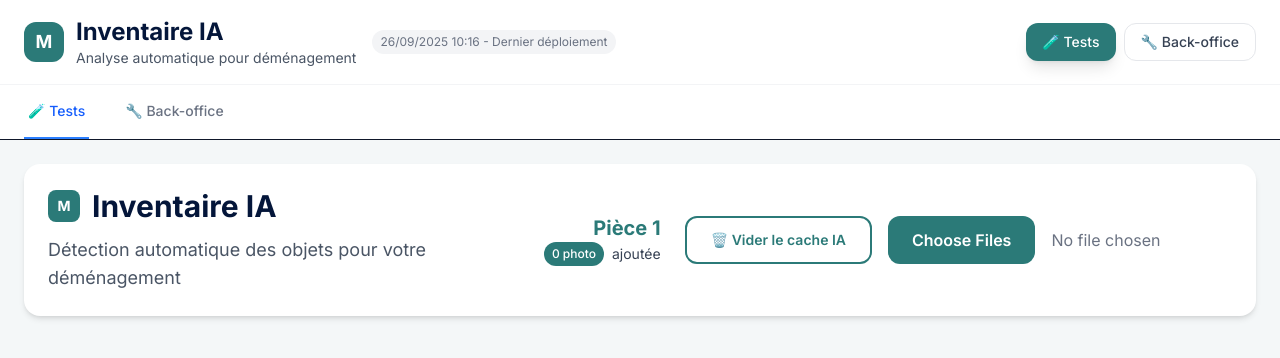
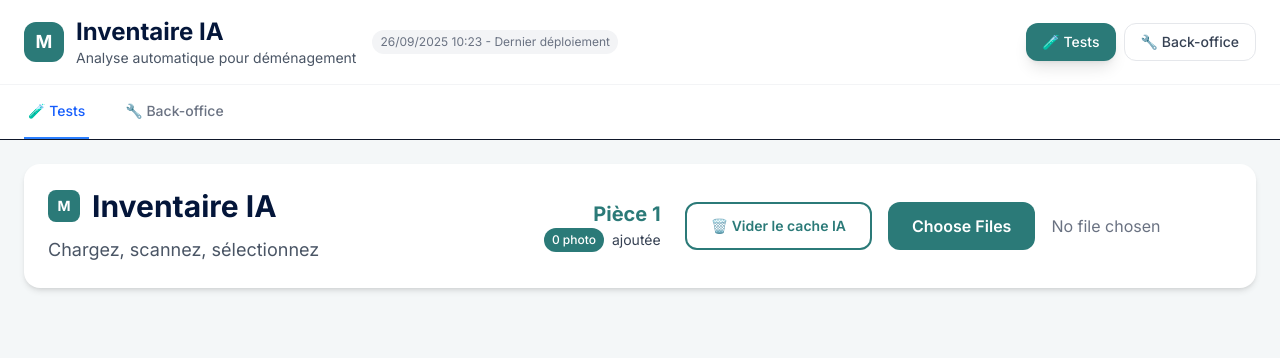
Before and after one commit to gdetaisne/moverz_v3, a Next.js app: page / in a window 1280 px wide. Shown: the top 358 px of the page. Built offline with nearby package versions, Linux system fonts and the light colour scheme.

Commit message:
💬 Mise à jour du texte UI
- Remplacement de 'Détection automatique des objets pour votre déménagement'
- Par 'Chargez, scannez, sélectionnez' - plus concis et actionnable
- Build réussi ✅

```diff
--- a/app/page.tsx
+++ b/app/page.tsx
@@ -310,7 +310,7 @@ export default function Home() {
                 </div>
                 <h1 className="text-2xl lg:text-3xl font-bold text-[var(--mz-navy)]">Inventaire IA</h1>
               </div>
-              <p className="text-base lg:text-lg text-gray-600">Détection automatique des objets pour votre déménagement</p>
+              <p className="text-base lg:text-lg text-gray-600">Chargez, scannez, sélectionnez</p>
             </div>
               <div className="flex flex-col lg:flex-row lg:items-center space-y-4 lg:space-y-0 lg:space-x-6">
               <div className="text-left lg:text-right">
--- a/lib/buildInfo.ts
+++ b/lib/buildInfo.ts
@@ -1,9 +1,9 @@
 // Informations de build - générées automatiquement
-// Dernière mise à jour: 2025-09-26T03:16:27.968Z
+// Dernière mise à jour: 2025-09-26T03:23:01.556Z
 
 export const BUILD_INFO = {
-  timestamp: "2025-09-26T03:16:27.968Z",
-  date: "26/09/2025 10:16"
+  timestamp: "2025-09-26T03:23:01.556Z",
+  date: "26/09/2025 10:23"
 };
 
 export function getBuildInfo() {
```
